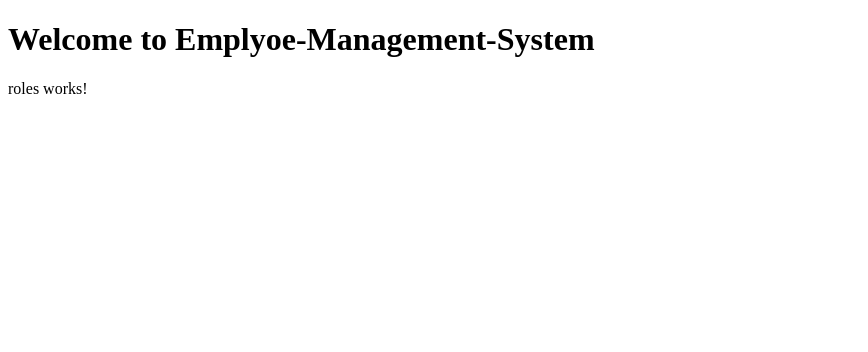
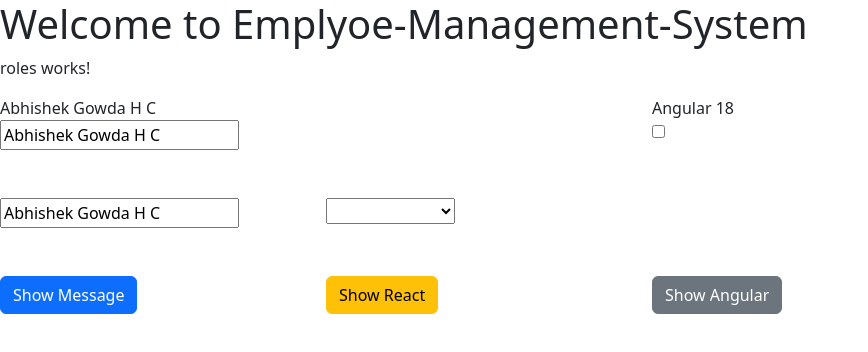
Before and after one commit to abgowda0428/Employe-Management-System, an Angular app: page / in a window 1280 px wide. Shown: the top 352 px of the page, without its empty margins (0-868 px from the left). Built offline with nearby package versions, Linux system fonts and the light colour scheme.

Commit message:
Added the Bootstrap and Binding is completed

```diff
--- a/angular.json
+++ b/angular.json
@@ -27,7 +27,8 @@
               }
             ],
             "styles": [
-              "src/styles.css"
+              "src/styles.css",
+              "./node_modules/bootstrap/dist/css/bootstrap.min.css"
             ],
             "scripts": []
           },
--- a/package.json
+++ b/package.json
@@ -18,6 +18,7 @@
     "@angular/platform-browser": "^18.2.0",
     "@angular/platform-browser-dynamic": "^18.2.0",
     "@angular/router": "^18.2.0",
+    "bootstrap": "^5.3.3",
     "rxjs": "~7.8.0",
     "tslib": "^2.3.0",
     "zone.js": "~0.14.10"
--- a/src/app/Component/roles/roles.component.html
+++ b/src/app/Component/roles/roles.component.html
@@ -1 +1,55 @@
 <p>roles works!</p>
+<div class="div">
+    <div class="row">
+        <div class="col-6">
+            {{firstName}}
+        </div>
+        <div class="col-6">
+            {{angularVersion}}
+        </div>
+    </div>
+</div>
+
+<div class="div">
+    <div class="row">
+        <div class="col-6">
+            <input type="text" [value]="firstName">
+        </div>
+        <div class="col-6">
+            <input [type]="inputType">
+        </div>
+    </div>
+</div>
+
+<div class="div">
+    <div class="row mt-5">
+        <div class="col-3">
+            <input type="text" [(ngModel)]="firstName">
+        </div>
+        <div class="col-3">
+            <select [(ngModel)]="SelectedState">
+                <option value="KA">Karntataka</option>
+                <option value="TN">TamilNadu</option>
+                <option value="KL">Kerala</option>
+                <option value="AP">AndraPradesh</option>
+            </select>
+        </div>
+        <div class="col">
+            <p>{{SelectedState}}</p>
+        </div>
+    </div>
+</div>
+
+<div class="div">
+    <div class="row mt-5">
+        <div class="col-3">
+            <button class="btn btn-primary" (click)="showWelcomealert('Welcome to Emplyoe Management Project')">Show Message</button>
+        </div>
+        <div class="col-3">
+            <button class="btn btn-warning" (click)="showWelcomealert2()">Show React</button>
+        </div>
+        <div class="col-3">
+            <button class="btn btn-secondary" (click)="showWelcomealert3()">Show Angular</button>
+        </div>
+    </div>
+</div>
--- a/src/app/Component/roles/roles.component.ts
+++ b/src/app/Component/roles/roles.component.ts
@@ -1,12 +1,36 @@
 import { Component } from '@angular/core';
+import { FormsModule } from '@angular/forms';
 
 @Component({
   selector: 'app-roles',
   standalone: true,
-  imports: [],
+  imports: [FormsModule],
   templateUrl: './roles.component.html',
   styleUrl: './roles.component.css'
 })
 export class RolesComponent {
 
+  firstName : string = "Abhishek Gowda H C";
+  angularVersion = "Angular 18";
+  AngularVersioninNumber : number = 18;
+  isValid : boolean = true;
+
+  inputType : string = "checkbox";
+
+  SelectedState :string = "";
+
+  showWelcomealert(message:string){
+    alert(message)
+
+  }
+
+  showWelcomealert2(){
+    alert("Welcome to React")
+  }
+
+  showWelcomealert3(){
+    alert("Welcome to Angular")
+  }
+
+
 }
```
Also changed, not shown: 1 other file (tests, documents, lock files or other folders).
